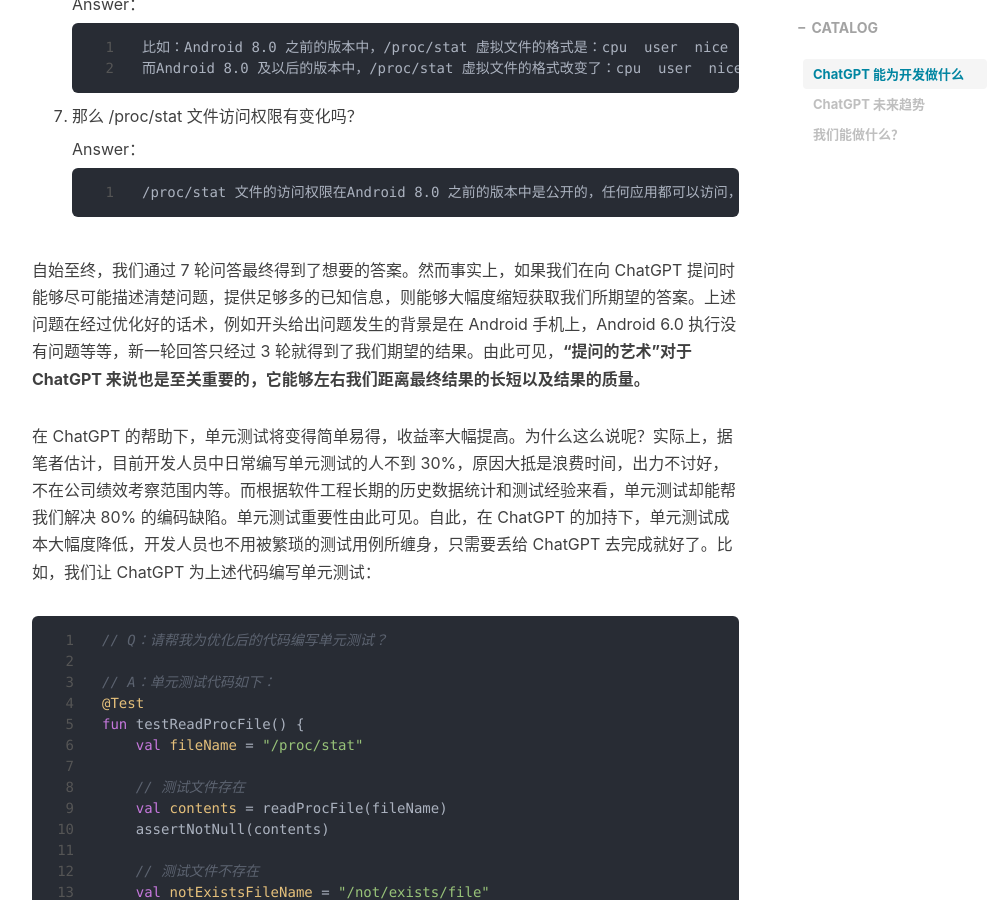
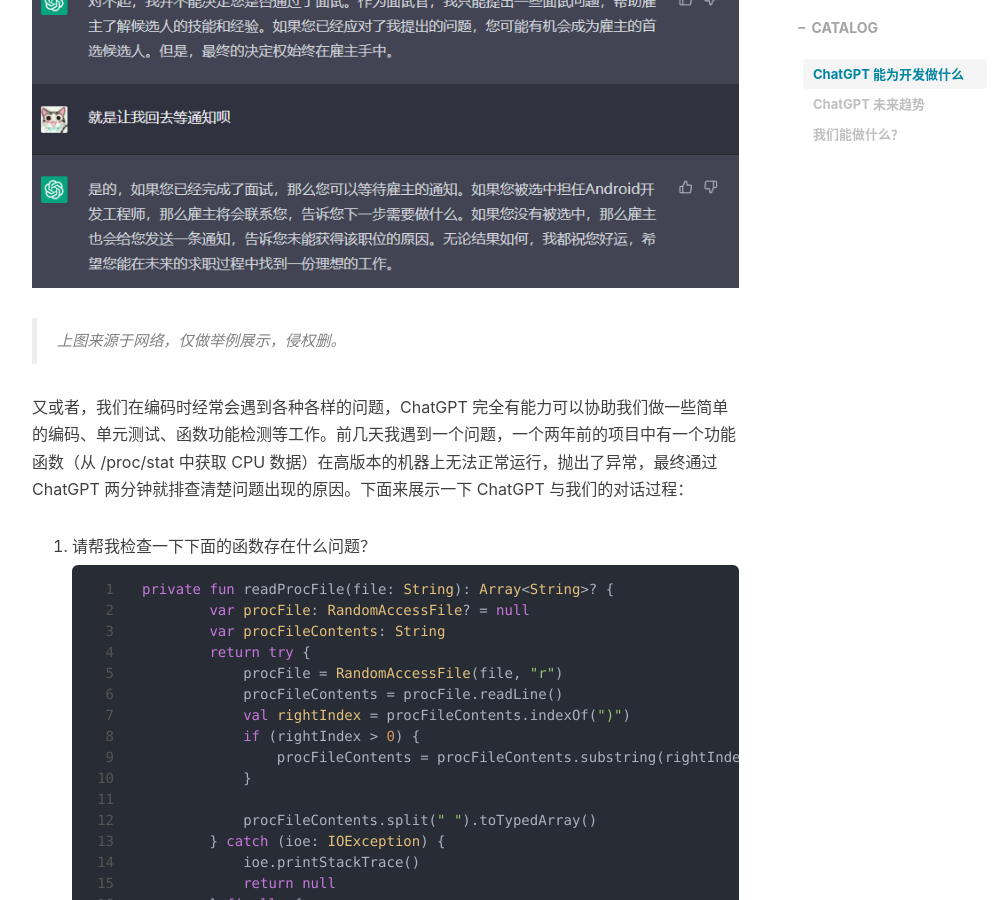
Before and after one commit to Moosphan/Moosphan.github.io, a Jekyll site: the page built from _posts/post_skills/2023-03-29-chatgpt-talk.md, in a window 1280 px wide and 900 px high, scrolled down 4506 px. Shown: the whole window, without its empty margins (233-1228 px from the left). Built offline with Jekyll 4.4.1, drawn with Linux system fonts in a browser that asks for light colours; nearby versions of some CDN libraries; comment, search, counter and statistics services are not loaded; some of the changed text lies outside the part shown.

Commit message:
Update 2023-03-29-chatgpt-talk.md

````diff
--- a/_posts/post_skills/2023-03-29-chatgpt-talk.md
+++ b/_posts/post_skills/2023-03-29-chatgpt-talk.md
@@ -13,7 +13,7 @@
 
 关于国内如何注册和使用 ChatGPT 可以参考这篇文章：[国内注册一个属于自己的免费ChatGPT账号](https://chatgpt-plus.github.io/chatgpt/)。本文不是扫盲贴，只是通过这两天对 ChatGPT 的使用体验来随便聊聊。
 
-首先，对于他所具备的能力想必大家已经心照不宣了，从它（ChatGPT 3.0）问世以来的各项 DAU、MAU 数据就可以知道其火爆程度了。它的出现及发展代表着自然语言处理提升到了新的高度，甚至有人称其为第三次工业革命的前兆。当然，目前大家对于 CHatGPT 的赞美之词是”甚嚣尘上“，其中可能夹杂着部分夸大之词，但不可否认的是： AI 即将步入寻常百姓家。
+首先，对于他所具备的能力想必大家已经心照不宣了，从它（ChatGPT 3.0）问世以来的各项 DAU、MAU 数据就可以知道其火爆程度了。它的出现及发展代表着自然语言处理提升到了新的高度，甚至有人称其为第三次工业革命的前兆。当然，目前大家对于 ChatGPT 的赞美之词是”甚嚣尘上“，其中可能夹杂着部分夸大之词，但不可否认的是： AI 即将步入寻常百姓家。
 
 ### ChatGPT 能为开发做什么
 
@@ -129,11 +129,11 @@
 
 或者，我还可以让他模拟面试官的身份与我对话（场景模拟），考察我岗位职责内需要掌握的知识点，写漏补缺，协助我在后面的真实面试过程中取得好成绩。
 
-![p2](/Users/dorck/github/Moosphan.github.io/img/in-post/post-skills/p2.png)
+![p2](/img/in-post/post-skills/p2.png)
 
-> 上图来源于网络，仅做举例展示，侵权删。
+> *上图来源于网络，仅做举例展示，侵权删。*
 
-又或者，我们在编码时经常会遇到功各种各样的问题，ChatGPT 完全有能力可以协助我们做一些简单的编码、单元测试、函数功能检测等工作。前几天我遇到一个问题，两年前的一个项目中有一个功能函数（从 /proc/stat 中获取 CPU 数据）在高版本的机器上无法正常运行，抛出了异常。下面来展示一下借助于 ChatGPT 帮我们查找问题的对话过程：
+又或者，我们在编码时经常会遇到各种各样的问题，ChatGPT 完全有能力可以协助我们做一些简单的编码、单元测试、函数功能检测等工作。前几天我遇到一个问题，一个两年前的项目中有一个功能函数（从 /proc/stat 中获取 CPU 数据）在高版本的机器上无法正常运行，抛出了异常，最终通过 ChatGPT 两分钟就排查清楚问题出现的原因。下面来展示一下 ChatGPT 与我们的对话过程：
 
 1. 请帮我检查一下下面的函数存在什么问题？
 
@@ -217,9 +217,9 @@
    /proc/stat 文件的访问权限在Android 8.0 之前的版本中是公开的，任何应用都可以访问，但从Android 8.0 开始，/proc/stat 文件的访问权限仅限于系统应用。
    ```
 
-自始至终，我们通过 7 轮问答最终得到了想要的答案。然而事实上，如果我们在向 ChatGPT 提问时能够尽可能描述清楚问题，提供足够多的已知信息，则能够大幅度缩短获取我们所期望的答案。上述问题在经过优化好的话术，例如开头给出问题发生的背景是在 Android 手机上，Android 6.0 执行没有问题等等，新一轮回答只经过 3 轮就得到了我们期望的结果。由此可见，**“提问的艺术”对于 ChatGPT 来说也是至关重要的，它能够左右我们距离最终结果的长短以及结果的质量。**
+自始至终，我们通过 7 轮问答最终得到了想要的答案。然而事实上，如果我们在向 ChatGPT 提问时能够尽可能描述清楚问题，提供足够多的现场信息，则能够大幅度缩短获取我们所期望答案的时间。上述问题在经过优化好的话术，例如开头给出问题发生的背景是在 Android 手机上，Android 6.0 执行没有问题等等，新一轮回答只经过 3 轮就得到了我们期望的结果。由此可见，**“提问的艺术”对于 ChatGPT 来说也是至关重要的，它能够左右我们距离最终结果的长短以及结果的质量。**
 
-在 ChatGPT 的帮助下，单元测试将变得简单易得，收益率大幅提高。为什么这么说呢？实际上，据笔者估计，目前开发人员中日常编写单元测试的人不到 30%，原因大抵是浪费时间，出力不讨好，不在公司绩效考察范围内等。而根据软件工程长期的历史数据统计和测试经验来看，单元测试却能帮我们解决 80% 的编码缺陷。单元测试重要性由此可见。自此，在 ChatGPT 的加持下，单元测试成本大幅度降低，开发人员也不用被繁琐的测试用例所缠身，只需要丢给 ChatGPT 去完成就好了。比如，我们让 ChatGPT 为上述代码编写单元测试：
+在 ChatGPT 的帮助下，单元测试将变得简单易得，收益率大幅提高。为什么这么说呢？实际上，据笔者统计，目前开发人员中日常编写单元测试的占比不到 30%，原因大抵是浪费时间，出力不讨好，不在公司绩效考察范围内等。而根据软件工程长期的历史数据统计和测试经验来看，单元测试却能帮我们解决 80% 的编码缺陷。单元测试重要性由此可见。我们让 ChatGPT 为上述代码编写单元测试：
 
 ```kotlin
 // Q：请帮我为优化后的代码编写单元测试？
@@ -240,6 +240,8 @@
 }
 ```
 
+自此，在 ChatGPT 的加持下，单元测试成本大幅度降低，开发人员也不用被繁琐的测试用例所缠身，只需要丢给 ChatGPT 去完成就好了，它有着得天独厚的优势。
+
 ### ChatGPT 未来趋势
 
 对于我们开发者而言，除以上能力以外，ChatGPT 还可以在源码阅读、API 文档生成、文档翻译、代码补全&纠错、协作编程等方面为我们提供帮助，能够显著提高我们的工作和学习效率。笔者预测，未来 ChatGPT 势必会走入寻常百姓家，每个人都会感受到 AI 带给我们的变化，行业可能会重新洗牌。以后每个人的身边势必会有一个私人定制的 “ChatGPT” 与我们形影不离，不论是开发者、医生、司机、金融工作者、学生还是老师，每个人都会享受 AI 的便利。
````
